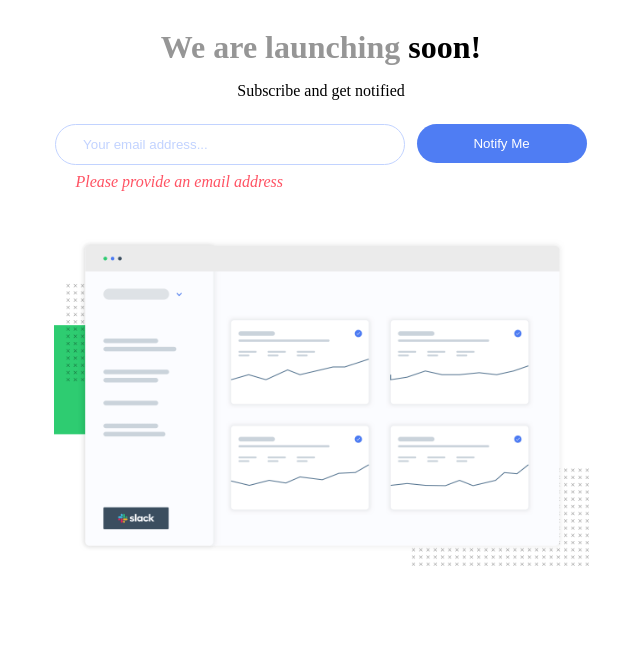
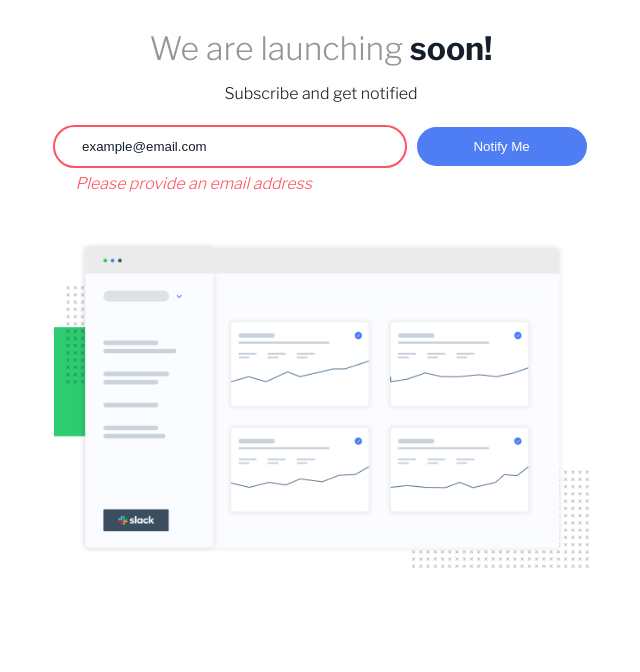
Before and after one commit to practitionerofsorts/ping-coming-soon-page-master, a plain HTML site: page index.html in a window 1280 px wide. Both pictures are taken after a click on the button "Notify Me". Shown: the part 65-737 px from the top of the page, without its empty margins (319-959 px from the left). Drawn offline with nearby package versions, Linux system fonts and the light colour scheme.

```diff
--- a/app.js
+++ b/app.js
@@ -12,7 +12,9 @@ notifyButton.addEventListener("click", () => {
     error.textContent = ``;
   } else if (emailInput.value == "") {
     error.classList.add("active");
+    emailInput.classList.add("active");
     error.textContent = `Please provide an email address`;
+    emailInput.placeholder = "example@email.com";
   } else {
     error.classList.add("active");
     emailInput.classList.add("active");
--- a/style.css
+++ b/style.css
@@ -1,3 +1,5 @@
+@import url('https://fonts.googleapis.com/css2?family=Libre+Franklin:wght@300;600;700&display=swap');
+
 .attribution { font-size: 11px; text-align: center; }
 .attribution a { color: hsl(228, 45%, 44%); }
 
@@ -32,6 +34,9 @@ li{
 --Very-Dark-Blue: hsl(209, 33%, 12%);
 }
 
+body{
+    font-family: 'Libre Franklin', sans-serif;
+}
 .whole-container{
     display: flex;
     flex-direction: column;
@@ -48,12 +53,15 @@ header{
 }
 .title h1{
     margin-bottom: .5em;
+    color: var(--Very-Dark-Blue);
 }
 .title p{
     margin-bottom: 1.5em;
+    color: var(--Very-Dark-Blue);
 }
 .title h1 span{
     color: var(--Gray);
+    font-weight: 300;
 }
 .form-container{
     gap: .7em;
@@ -146,11 +154,15 @@ input[type = email]::placeholder{
     outline: 2px solid var(--Light-Red);
     border: none;
 }
+#emailInput.active::placeholder{
+    color: var(--Very-Dark-Blue);
+    font-weight: 300;
+}
 .thanks.active{
     display: block;
     transition: 2s ease;
 }
-@media (max-width:450px){
+@media (max-width:500px){
     .whole-container{
         width: 80%;
         margin: auto;
@@ -168,6 +180,9 @@ input[type = email]::placeholder{
         width: 100%;
         text-align: center;
     }
+    .email-only{
+        margin-bottom: 1em;
+    }
     .email-only p{
         margin-left: 0;
     }
```
